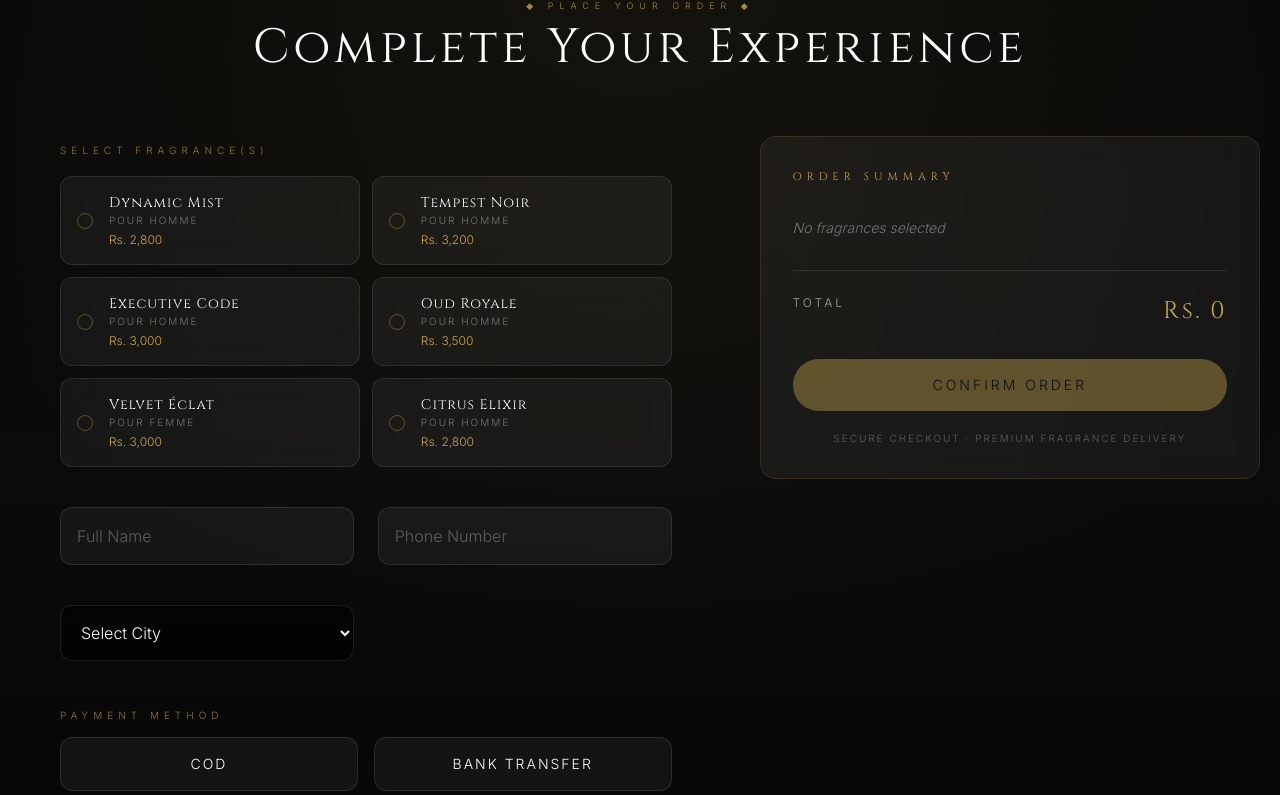
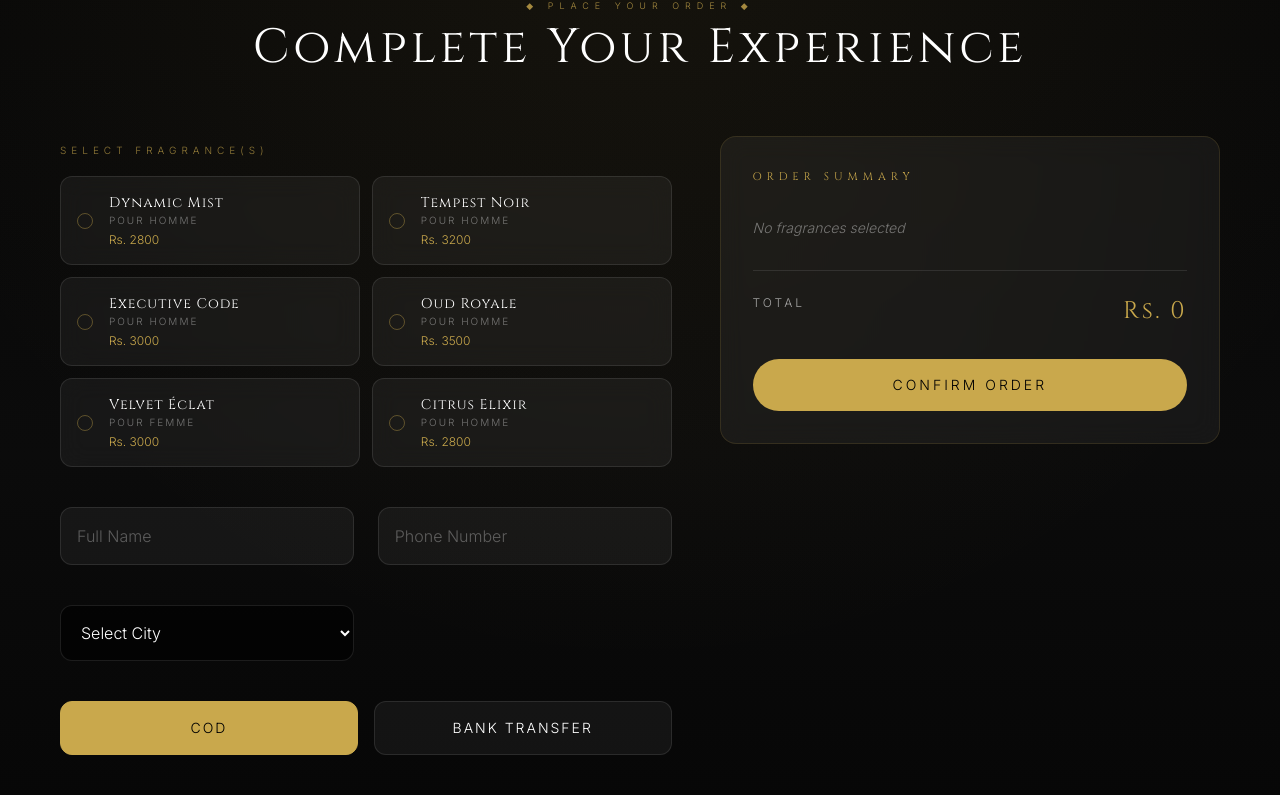
Before and after one commit to salarmehfooz/cmscents, a React (Vite) app: page / in a window 1280 px wide. Shown: the part 4337-5132 px from the top of the page. Built offline with nearby package versions, Linux system fonts and the light colour scheme.

Commit message:
Order fix

```diff
--- a/src/components/OrderSection.jsx
+++ b/src/components/OrderSection.jsx
@@ -16,7 +16,7 @@ export const OrderSection = ({
     city: "",
     cityOther: "",
     address: "",
-    payment: "",
+    payment: "COD",
     note: "",
   });
 
@@ -24,16 +24,21 @@ export const OrderSection = ({
 
   const selectedProducts = cart;
 
-  const totalAmount = selectedProducts.reduce(
-    (sum, p) => sum + p.price * (p.qty || 1),
-    0
-  );
+  /* ---------------- FIX 1: SAFE TOTAL CALC (prevents NaN) ---------------- */
+  const totalAmount = selectedProducts.reduce((sum, p) => {
+    const price = Number(String(p.price).replace(/,/g, ""));
+    const qty = Number(p.qty) || 1;
 
-  /* ---------------- NEW: QTY CONTROL ---------------- */
+    if (isNaN(price)) return sum;
+
+    return sum + price * qty;
+  }, 0);
+
+  /* ---------------- FIX 2: SAFE QTY INCREASE/DECREASE ---------------- */
   const increaseQty = (id) => {
     const updated = cart.map((item) =>
       item.id === id
-        ? { ...item, qty: (item.qty || 1) + 1 }
+        ? { ...item, qty: (Number(item.qty) || 1) + 1 }
         : item
     );
     onToggleProduct(updated, true);
@@ -43,10 +48,10 @@ export const OrderSection = ({
     const updated = cart
       .map((item) =>
         item.id === id
-          ? { ...item, qty: (item.qty || 1) - 1 }
+          ? { ...item, qty: (Number(item.qty) || 1) - 1 }
           : item
       )
-      .filter((item) => (item.qty || 1) > 0);
+      .filter((item) => (Number(item.qty) || 1) > 0);
 
     onToggleProduct(updated, true);
   };
@@ -79,7 +84,10 @@ export const OrderSection = ({
       products: selectedProducts
         .map((p) => `${p.name} (x${p.qty || 1})`)
         .join(", "),
+
+      /* FIXED TOTAL */
       total: `Rs. ${totalAmount.toLocaleString()}`,
+
       payment: formData.payment,
       note: formData.note || "—",
     };
@@ -108,13 +116,12 @@ export const OrderSection = ({
       id="order"
       className="bg-gradient-to-b from-[#070707] via-[#0b0b0b] to-[#050505] py-[120px] relative overflow-hidden"
     >
-      {/* ambiance */}
       <div className="absolute inset-0 bg-noise opacity-[0.04] pointer-events-none"></div>
       <div className="absolute inset-0 bg-[radial-gradient(circle_at_top,rgba(201,168,76,0.08),transparent_60%)]"></div>
 
       <div className="max-w-[1380px] mx-auto px-5 md:px-[60px] relative z-10">
 
-        {/* HEADER */}
+        {/* HEADER (UNCHANGED) */}
         <div className="text-center mb-16">
           <p className="sec-eyebrow text-gold/80 tracking-[6px]">
             ◆ Place Your Order ◆
@@ -126,7 +133,7 @@ export const OrderSection = ({
 
         <div className="grid grid-cols-1 lg:grid-cols-[1.1fr_0.9fr] gap-12">
 
-          {/* LEFT */}
+          {/* LEFT (UNCHANGED EXCEPT SAFE NUMBER USAGE IF NEEDED) */}
           <motion.div
             initial={{ opacity: 0, x: -40 }}
             whileInView={{ opacity: 1, x: 0 }}
@@ -134,7 +141,7 @@ export const OrderSection = ({
             className="space-y-10"
           >
 
-            {/* PRODUCTS (UNCHANGED) */}
+            {/* PRODUCTS */}
             <div>
               <label className="text-[10px] tracking-[5px] uppercase text-gold/70">
                 Select Fragrance(s)
@@ -172,7 +179,7 @@ export const OrderSection = ({
                           {p.sub}
                         </div>
                         <div className="text-gold text-xs mt-1">
-                          Rs. {p.price.toLocaleString()}
+                          Rs. {p.price}
                         </div>
                       </div>
                     </div>
@@ -232,13 +239,8 @@ export const OrderSection = ({
               )}
             </div>
 
-            {/* NEW: PAYMENT (ONLY ADDITION) */}
-            <div>
-              <label className="text-[10px] tracking-[5px] uppercase text-gold/70">
-                Payment Method
-              </label>
-
-              <div className="grid grid-cols-2 gap-4 mt-3">
+            {/* PAYMENT (UNCHANGED) */}
+            <div className="grid grid-cols-2 gap-4">
               {["COD", "Bank Transfer"].map((method) => (
                 <button
                   key={method}
@@ -256,7 +258,6 @@ export const OrderSection = ({
                 </button>
               ))}
             </div>
-            </div>
 
             <textarea
               value={formData.address}
@@ -266,17 +267,12 @@ export const OrderSection = ({
               placeholder="Delivery Address"
               className="w-full bg-white/5 border border-white/10 text-white p-4 rounded-xl min-h-[110px] focus:border-gold/40 outline-none"
             />
-
           </motion.div>
 
-          {/* RIGHT (ONLY QTY ADDED) */}
+          {/* RIGHT */}
           <motion.div
-            initial={{ opacity: 0, x: 40 }}
-            whileInView={{ opacity: 1, y: 0 }}
-            viewport={{ once: true }}
             className="sticky top-[120px]"
           >
-
             <div className="p-8 rounded-2xl border border-gold/15 bg-white/5 backdrop-blur-md">
 
               <h3 className="text-gold text-[11px] tracking-[5px] uppercase mb-8">
@@ -284,7 +280,6 @@ export const OrderSection = ({
               </h3>
 
               <div className="space-y-4 mb-8">
-
                 {selectedProducts.length === 0 ? (
                   <p className="text-white/40 italic text-sm">
                     No fragrances selected
@@ -292,41 +287,21 @@ export const OrderSection = ({
                 ) : (
                   selectedProducts.map((p) => (
                     <div key={p.id} className="flex justify-between items-center">
-
                       <div>
-                        <div className="text-white/70 text-sm">
-                          {p.name}
-                        </div>
+                        <div className="text-white/70 text-sm">{p.name}</div>
                         <div className="text-gold text-xs">
-                          Rs. {(p.price * (p.qty || 1)).toLocaleString()}
+                          Rs. {(Number(p.price) * (p.qty || 1)).toLocaleString()}
                         </div>
                       </div>
 
-                      {/* QTY CONTROL (NEW) */}
                       <div className="flex items-center gap-3">
-                        <button
-                          onClick={() => decreaseQty(p.id)}
-                          className="w-7 h-7 rounded-full bg-white/10 text-white"
-                        >
-                          -
-                        </button>
-
-                        <span className="text-white w-5 text-center">
-                          {p.qty || 1}
-                        </span>
-
-                        <button
-                          onClick={() => increaseQty(p.id)}
-                          className="w-7 h-7 rounded-full bg-white/10 text-white"
-                        >
-                          +
-                        </button>
+                        <button onClick={() => decreaseQty(p.id)}>-</button>
+                        <span>{p.qty || 1}</span>
+                        <button onClick={() => increaseQty(p.id)}>+</button>
                       </div>
-
                     </div>
                   ))
                 )}
-
               </div>
 
               <div className="border-t border-white/10 pt-6 flex justify-between">
@@ -341,14 +316,10 @@ export const OrderSection = ({
               <button
                 onClick={handleSubmit}
                 disabled={loading || selectedProducts.length === 0}
-                className="w-full mt-8 bg-gold text-black py-4 rounded-full uppercase tracking-[3px] text-sm hover:scale-[1.02] transition disabled:opacity-40"
+                className="w-full mt-8 bg-gold text-black py-4 rounded-full uppercase tracking-[3px] text-sm"
               >
                 {loading ? "Processing..." : "Confirm Order"}
               </button>
-
-              <p className="text-center text-[10px] text-white/30 mt-5 tracking-[2px] uppercase">
-                Secure checkout · Premium fragrance delivery
-              </p>
 
             </div>
           </motion.div>
```
Lines whose indentation alone changed are shown as unchanged.
